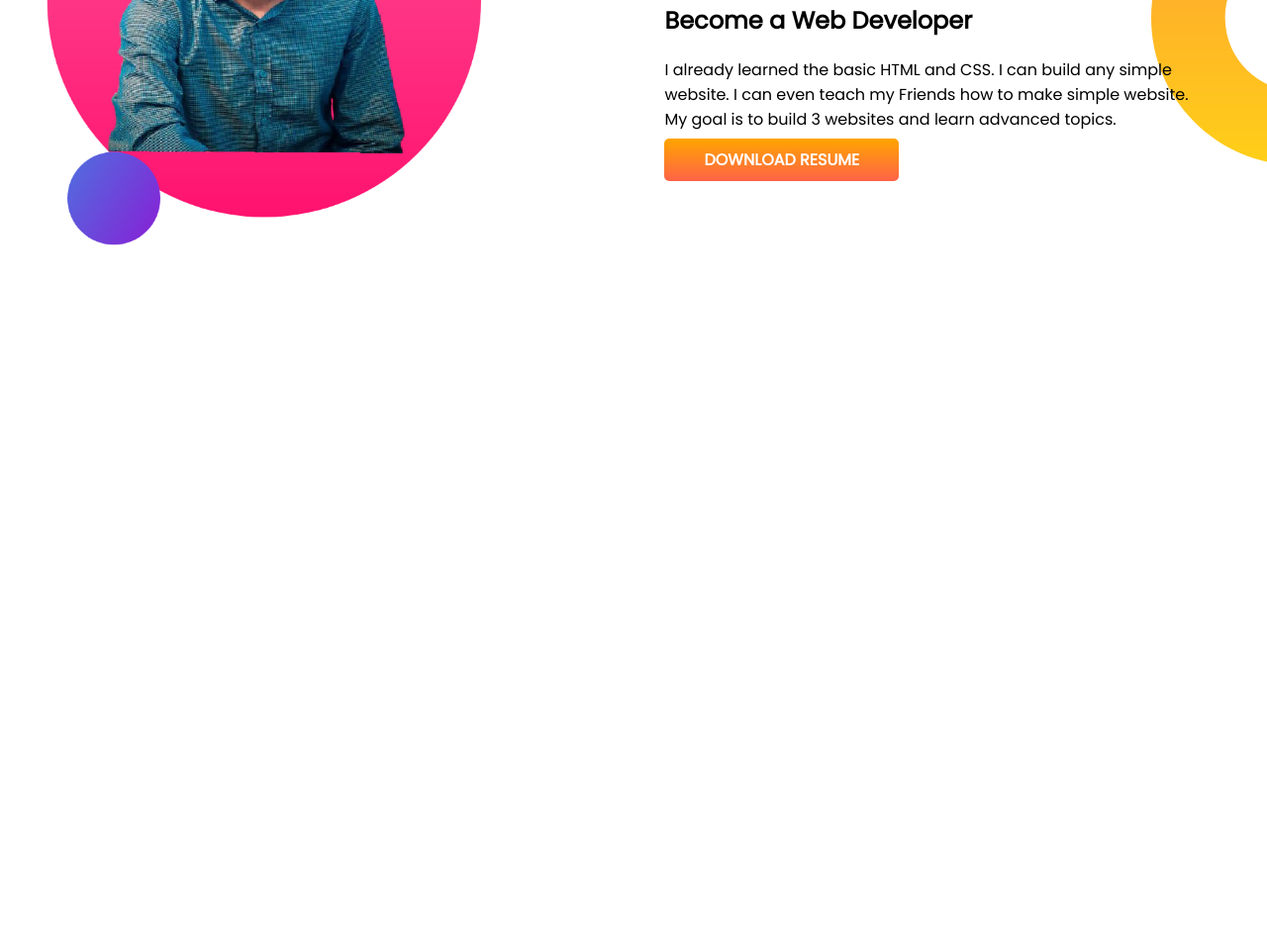
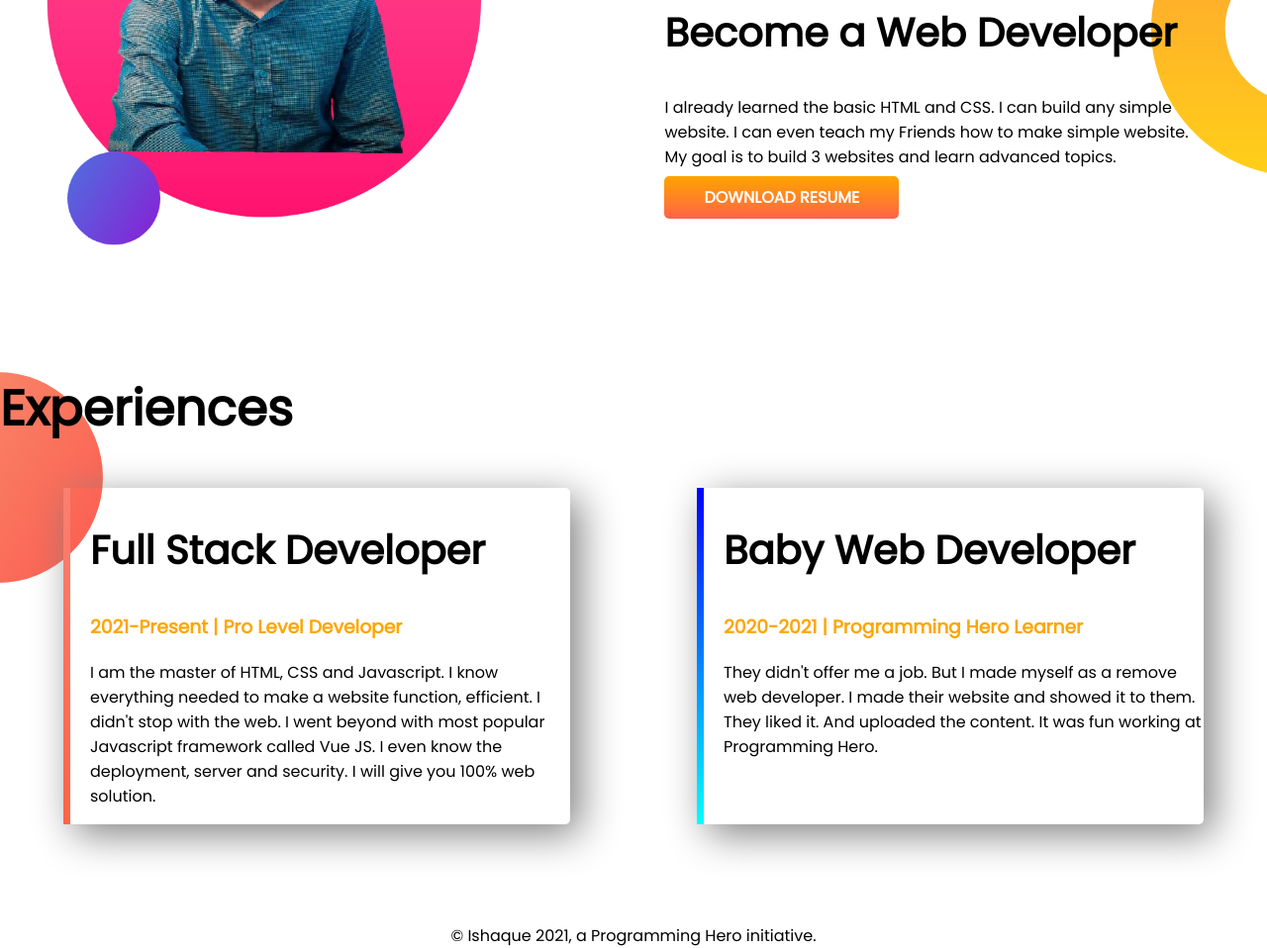
Before and after one commit to Ishaque01/developer-portfolio, a plain HTML site: page index.html in a window 1280 px wide. Shown: the part 910-1868 px from the top of the page at 99% size. Before the commit the page ends 1265 px from the top, so only its background shows below. Drawn offline with Linux system fonts and the light colour scheme.

Commit message:
footer and experience added

```diff
--- a/index.html
+++ b/index.html
@@ -13,7 +13,7 @@
 </head>
 
 <body>
-    <section class="top-banner">
+    <section class="top-banner flexible-container">
         <div class="half-width">
             <h1>Welcome To</h1>
             <h1> <span class="orange-color">Ishaque</span> World</h1>
@@ -29,7 +29,7 @@
             <img src="images/my-bg.png">
         </div>
     </section>
-    <section class="dream-big">
+    <section class="dream-big flexible-container">
         <div>
             <img src="images/my-bg2.png">
 
@@ -42,6 +42,27 @@
             <a class="link-button" target="_blank" href="">DOWNLOAD RESUME</a>
         </div>
     </section>
+    <section class="experience-area">
+        <h1>Experiences</h1>
+        <div class="flexible-container">
+            <div id="full-stack-experience" class="experience-item">
+                <h2>Full Stack Developer</h2>
+                <h3 class="orange-color">2021-Present | Pro Level Developer</h3>
+                <p>I am the master of HTML, CSS and Javascript. I know everything needed to make a website function,
+                    efficient. I didn't stop with the web. I went beyond with most popular Javascript framework called
+                    Vue
+                    JS. I even know the deployment, server and security. I will give you 100% web solution.</p>
+            </div>
+            <div id="web-dev-experience" class="experience-item">
+                <h2>Baby Web Developer</h2>
+                <h3 class="orange-color">2020-2021 | Programming Hero Learner</h3>
+                <p>They didn't offer me a job. But I made myself as a remove web developer. I made their website and
+                    showed
+                    it to them. They liked it. And uploaded the content. It was fun working at Programming Hero.</p>
+            </div>
+        </div>
+    </section>
+    <footer>© Ishaque 2021, a Programming Hero initiative.</footer>
 </body>
 
 </html>
--- a/style.css
+++ b/style.css
@@ -5,10 +5,13 @@ body{
 h1{
     font-size: 50px;
 }
+h2{
+    font-size: 40px;
+}
 .orange-color{
     color: orange;
 }
-section{
+.flexible-container{
     display: flex;
     margin-bottom: 100px;
 }
@@ -39,3 +42,28 @@ section{
     background-repeat: no-repeat;
     background-position: right;
 }
+.experience-item{
+    width: 40%;
+    margin-left: 5%;
+    margin-right: 5%;
+    padding-left: 20px;
+    box-shadow: 10px 10px 40px gray;
+    border-radius: 5px;
+}
+.experience-area{
+    background-image: url(images/exp-bg.png);
+    background-repeat: no-repeat;
+}
+#web-dev-experience{
+    border-left: 7px solid;
+    border-image: linear-gradient(blue,cyan);
+    border-image-slice: 1;
+}
+#full-stack-experience{
+    border-left: 7px solid;
+    border-image: linear-gradient(salmon,tomato);
+    border-image-slice: 1;
+}
+footer{
+    text-align: center;
+}
```
Also changed, not shown: images/jhankar.png (deleted), images/jhankar2.png (deleted), showOff/IMG_20210630_232726_582-removebg-preview.png (deleted), 4 other files.
